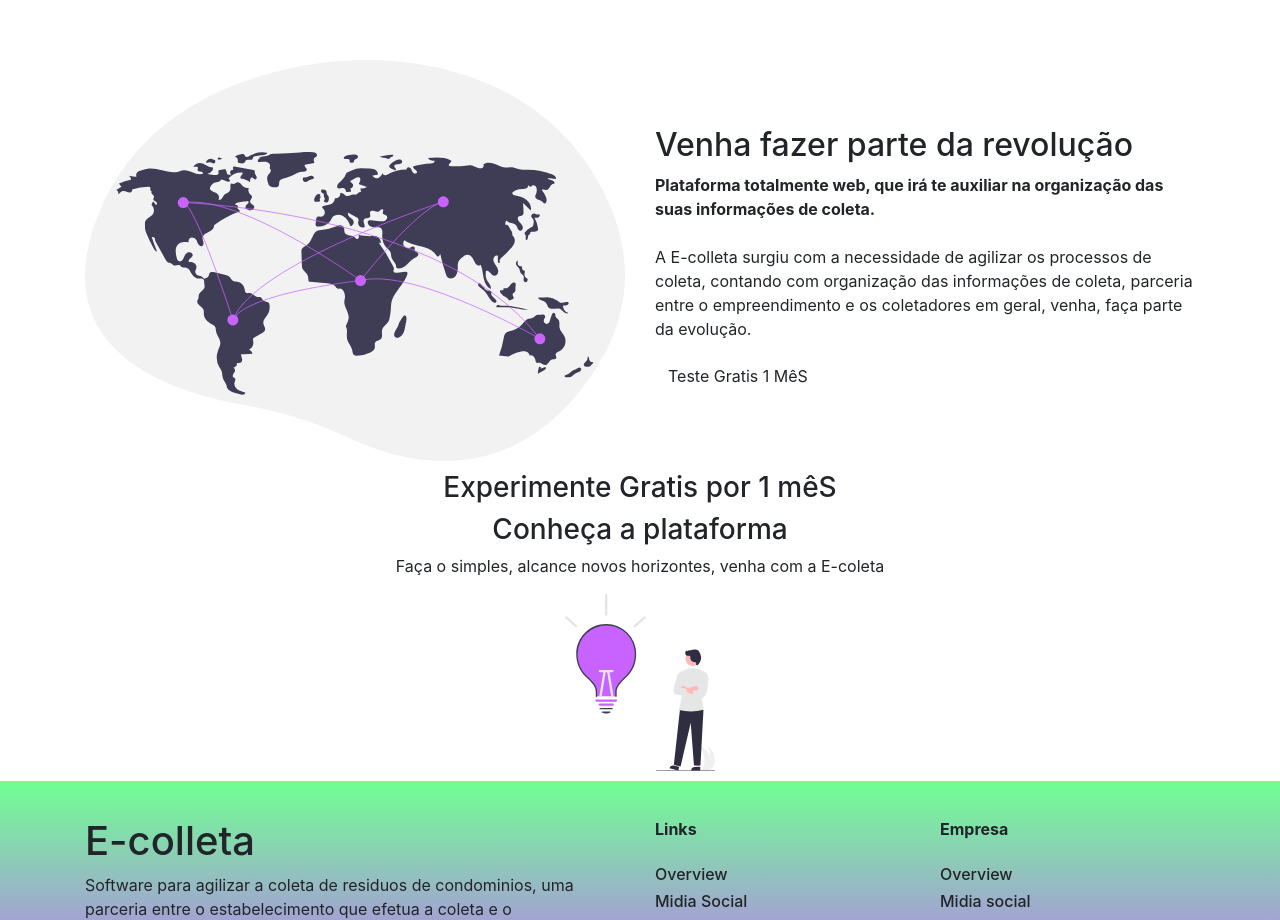
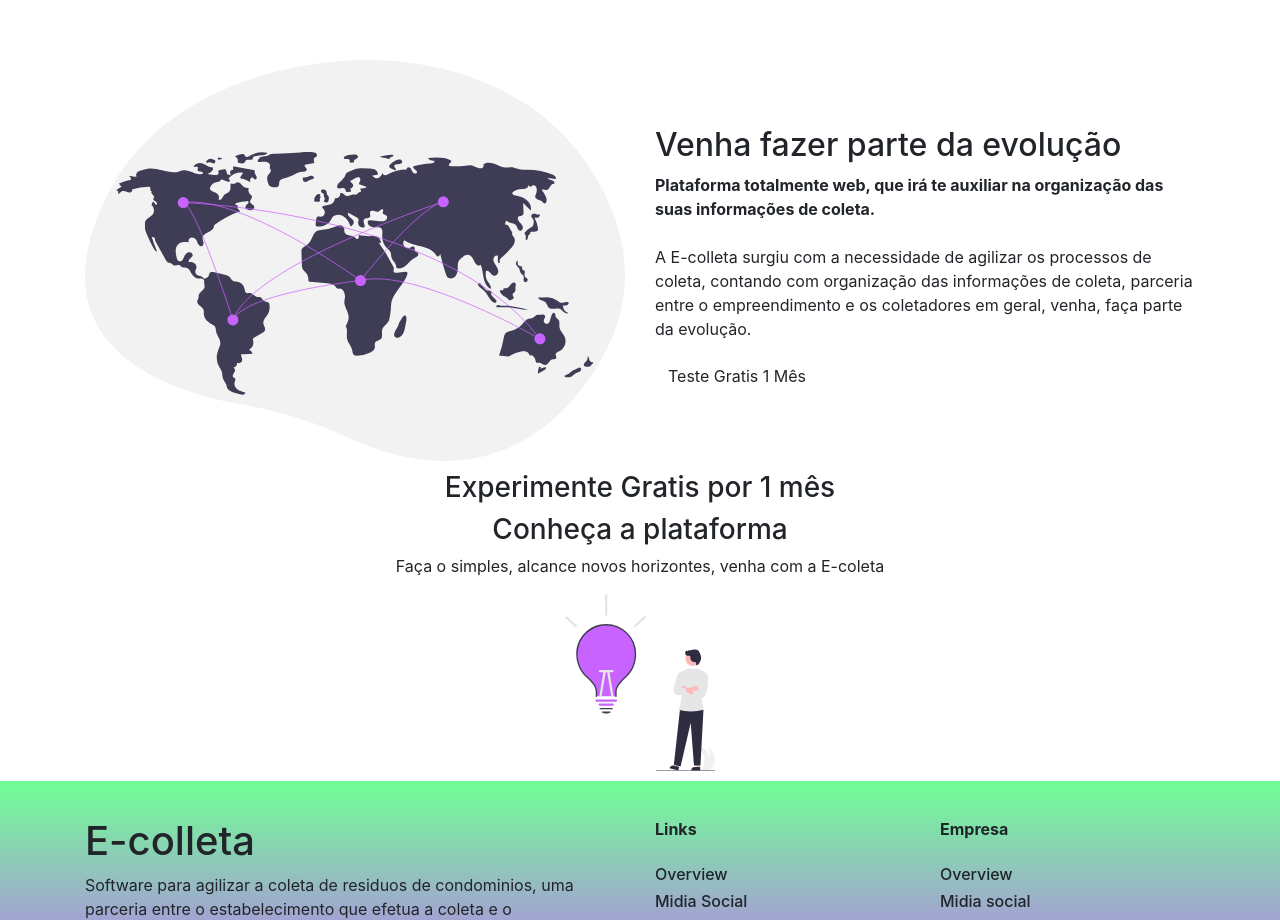
Before and after one commit to gddiego/pageecolleta, a Next.js app: page / in a window 1280 px wide. Shown: the part 1240-2160 px from the top of the page. Built offline with nearby package versions, Linux system fonts and the light colour scheme.

Commit message:
ortografia

```diff
--- a/components/AboutComponent.js
+++ b/components/AboutComponent.js
@@ -11,7 +11,7 @@ function AboutComponent() {
           </Col>
           <Col xs={12} md={6} className="about-details">
             <div>
-              <h2>Venha fazer parte da revolução</h2>
+              <h2>Venha fazer parte da evolução</h2>
               <b>Plataforma totalmente web, que irá te auxiliar na organização das suas informações de coleta.</b>
               <br />
               <br />
@@ -19,7 +19,7 @@ function AboutComponent() {
                 A E-colleta surgiu com a necessidade de agilizar os processos de coleta, contando com
                 organização das informações de coleta, parceria entre o empreendimento e os coletadores em geral, venha, faça parte da evolução.
               </p>
-              <button className="btn btn-custom">Teste Gratis 1 MêS</button>
+              <button className="btn btn-custom">Teste Gratis 1 Mês</button>
             </div>
           </Col>
         </Row>
--- a/components/DownloadComponent.js
+++ b/components/DownloadComponent.js
@@ -5,7 +5,7 @@ function DownloadComponent() {
   return (
     <div className="download-container-bg">
       <Container className="download-component">
-        <h3>Experimente Gratis por 1 mêS</h3>
+        <h3>Experimente Gratis por 1 mês</h3>
         <h3>Conheça a plataforma</h3>
         <p>
          Faça o simples, alcance novos horizontes, venha com a E-coleta
```
